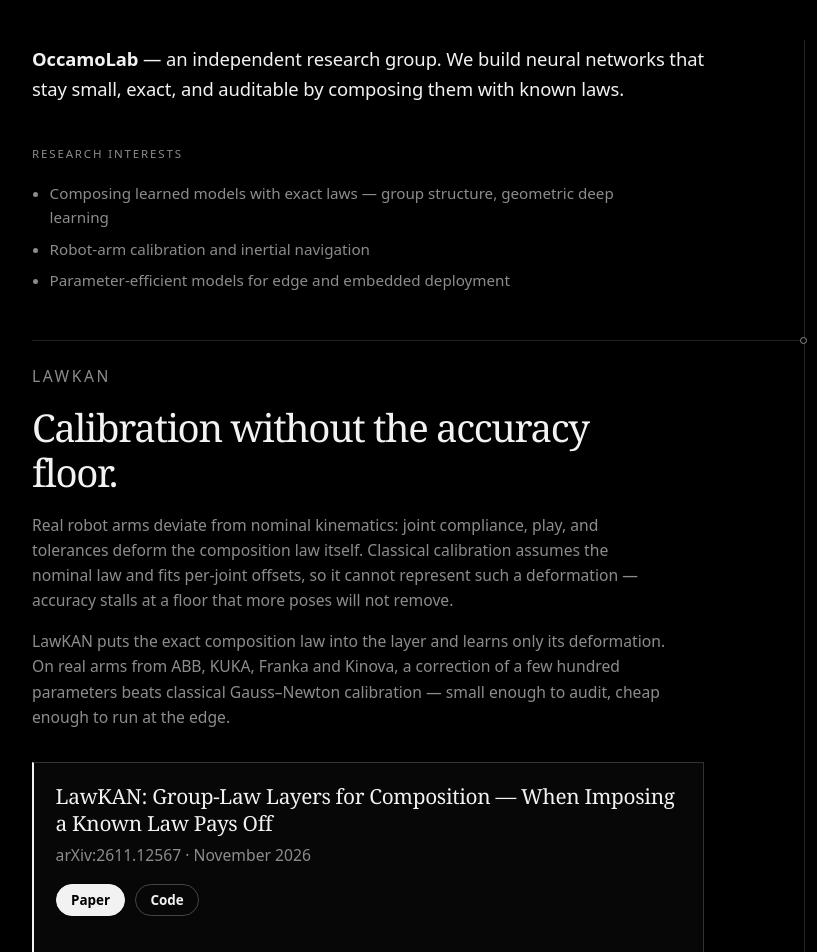
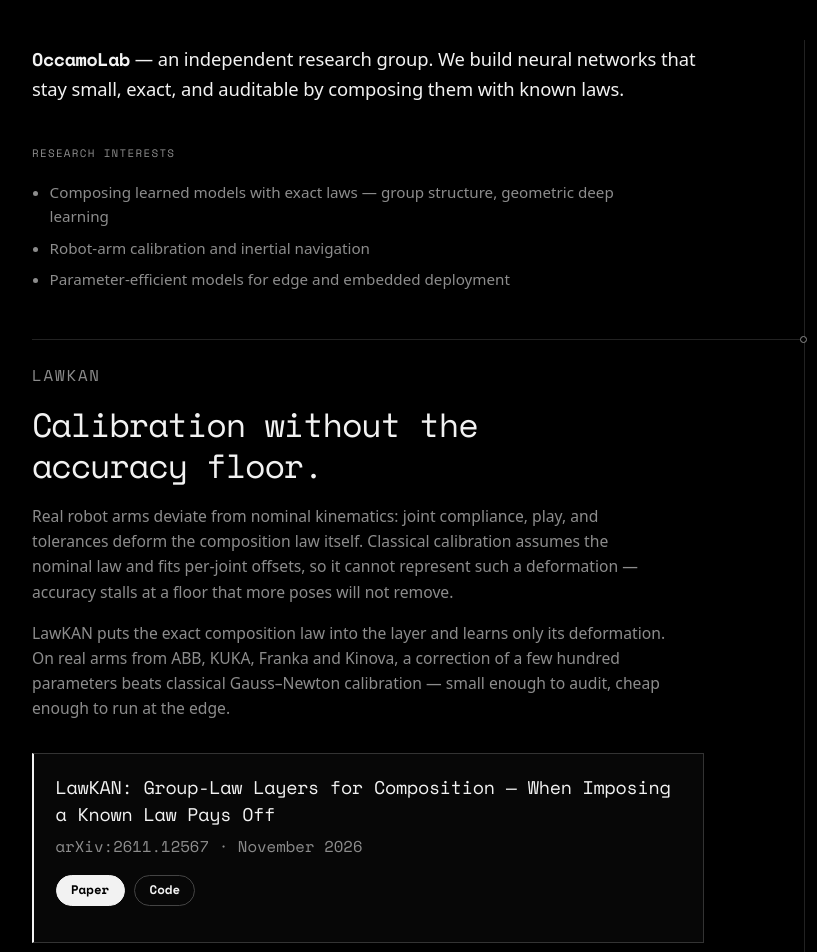
Before and after one commit to occamolab/occamolab.github.io, a plain HTML site: page index.html in a window 1280 px wide. Shown: the top 952 px of the page, 72-889 px from the left. Drawn offline with Linux system fonts and the light colour scheme.

Commit message:
Use Space Mono for headings to match the wordmark

```diff
--- a/index.html
+++ b/index.html
@@ -18,7 +18,7 @@
   <meta name="twitter:image" content="https://occamolab.org/logo.png">
   <link rel="icon" href="logo.png" type="image/png">
   <link rel="apple-touch-icon" href="logo.png">
-  <link rel="stylesheet" href="style.css?v=4">
+  <link rel="stylesheet" href="style.css?v=5">
   <script type="application/ld+json">
   {
     "@context": "https://schema.org",
--- a/style.css
+++ b/style.css
@@ -1,3 +1,18 @@
+@font-face {
+  font-family: "Space Mono";
+  src: url("fonts/space-mono-400.woff2") format("woff2");
+  font-weight: 400;
+  font-style: normal;
+  font-display: swap;
+}
+@font-face {
+  font-family: "Space Mono";
+  src: url("fonts/space-mono-700.woff2") format("woff2");
+  font-weight: 700;
+  font-style: normal;
+  font-display: swap;
+}
+
 :root {
   --ink: #f2f2f2;
   --muted: #8c8c8c;
@@ -6,6 +21,7 @@
   --accent: #f2f2f2;
   --sans: ui-sans-serif, system-ui, -apple-system, "Segoe UI", Roboto, Helvetica, Arial, sans-serif;
   --serif: ui-serif, Georgia, Cambria, "Times New Roman", serif;
+  --display: "Space Mono", ui-monospace, SFMono-Regular, Menlo, Consolas, monospace;
   color-scheme: dark;
 }
 
@@ -81,7 +97,7 @@ main { grid-area: main; min-width: 0; }
   line-height: 1.65;
   letter-spacing: -.005em;
 }
-.hero-copy strong { font-weight: 650; }
+.hero-copy strong { font-family: var(--display); font-weight: 700; letter-spacing: -.02em; }
 
 .lawkan, .contact {
   position: relative;
@@ -115,18 +131,19 @@ main { grid-area: main; min-width: 0; }
 .label {
   margin: 0 0 1.1rem;
   color: var(--muted);
-  font-size: .72rem;
-  letter-spacing: .16em;
+  font-family: var(--display);
+  font-size: .68rem;
+  letter-spacing: .12em;
   text-transform: uppercase;
 }
 
 .lead {
   max-width: 38rem;
   margin: 0 0 1.2rem;
-  font-family: var(--serif);
-  font-weight: 500;
-  font-size: clamp(1.7rem, 3.5vw, 2.4rem);
-  line-height: 1.15;
+  font-family: var(--display);
+  font-weight: 400;
+  font-size: clamp(1.55rem, 3.1vw, 2.1rem);
+  line-height: 1.2;
   letter-spacing: -.035em;
 }
 
@@ -148,16 +165,16 @@ main { grid-area: main; min-width: 0; }
 
 .paper-title {
   margin: 0 0 .4rem;
-  font-family: var(--serif);
-  font-size: 1.3rem;
-  font-weight: 500;
-  line-height: 1.3;
+  font-family: var(--display);
+  font-size: 1.15rem;
+  font-weight: 400;
+  line-height: 1.45;
   letter-spacing: -.015em;
 }
 .paper-title a { text-decoration: none; }
 .paper-title a:hover { text-decoration: underline; }
 
-.meta { margin: 0 0 1rem; color: var(--muted); font-size: .84rem; }
+.meta { margin: 0 0 1rem; color: var(--muted); font-family: var(--display); font-size: .78rem; }
 .links { display: flex; gap: .6rem; margin: 0; font-size: .9rem; }
 
 .button {
@@ -167,8 +184,9 @@ main { grid-area: main; min-width: 0; }
   border: 1px solid #444;
   border-radius: 999px;
   color: var(--ink);
-  font-size: .84rem;
-  font-weight: 600;
+  font-family: var(--display);
+  font-size: .78rem;
+  font-weight: 700;
   line-height: 1;
   text-decoration: none;
 }
@@ -192,7 +210,8 @@ main { grid-area: main; min-width: 0; }
   margin-top: 3rem;
   padding-top: 1.2rem;
   color: var(--muted);
-  font-size: .78rem;
+  font-family: var(--display);
+  font-size: .7rem;
 }
 .site-footer p { margin: 0; }
 
```
Also changed, not shown: fonts/OFL.txt (added), fonts/space-mono-400.woff2 (added), fonts/space-mono-700.woff2 (added).
